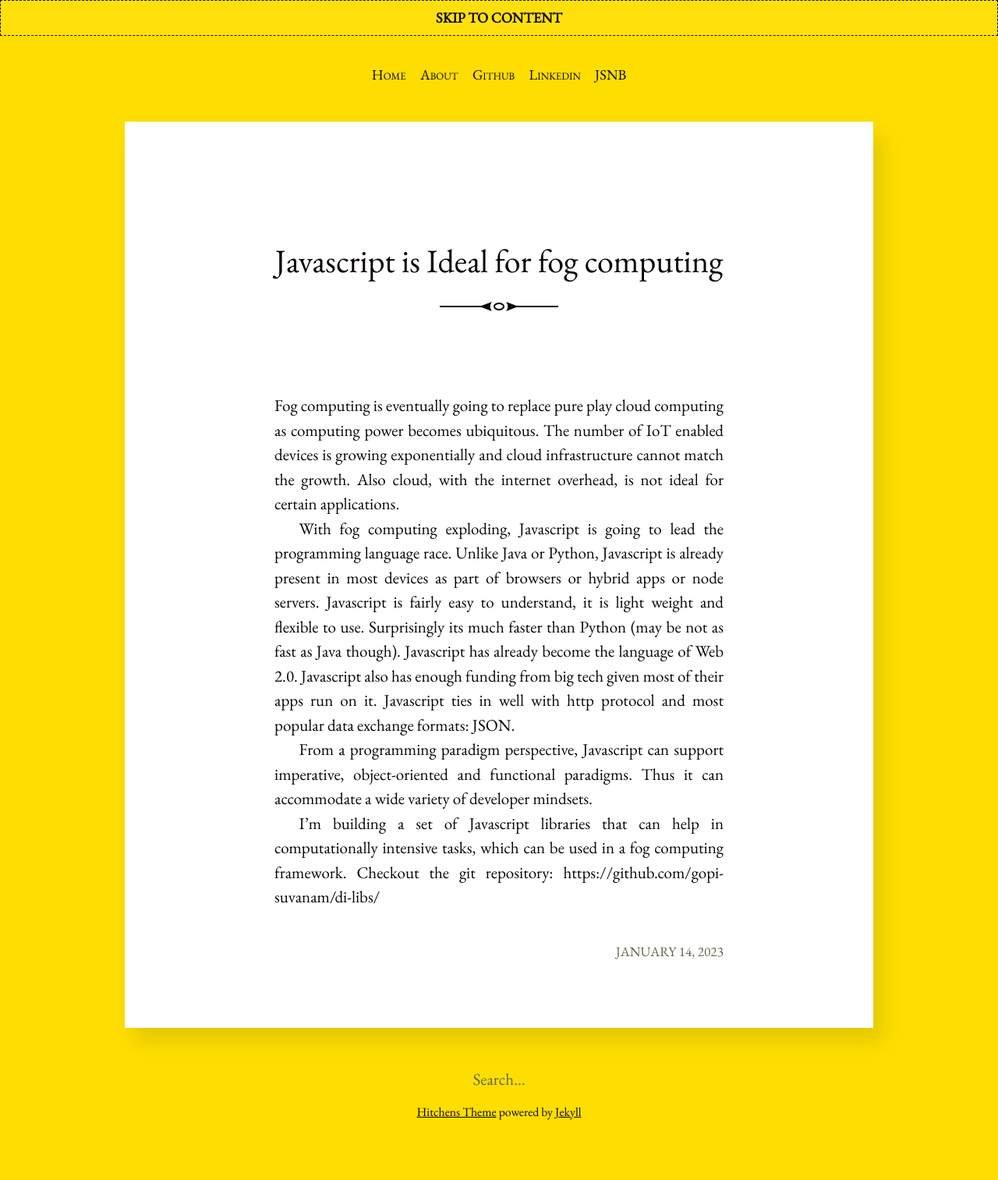
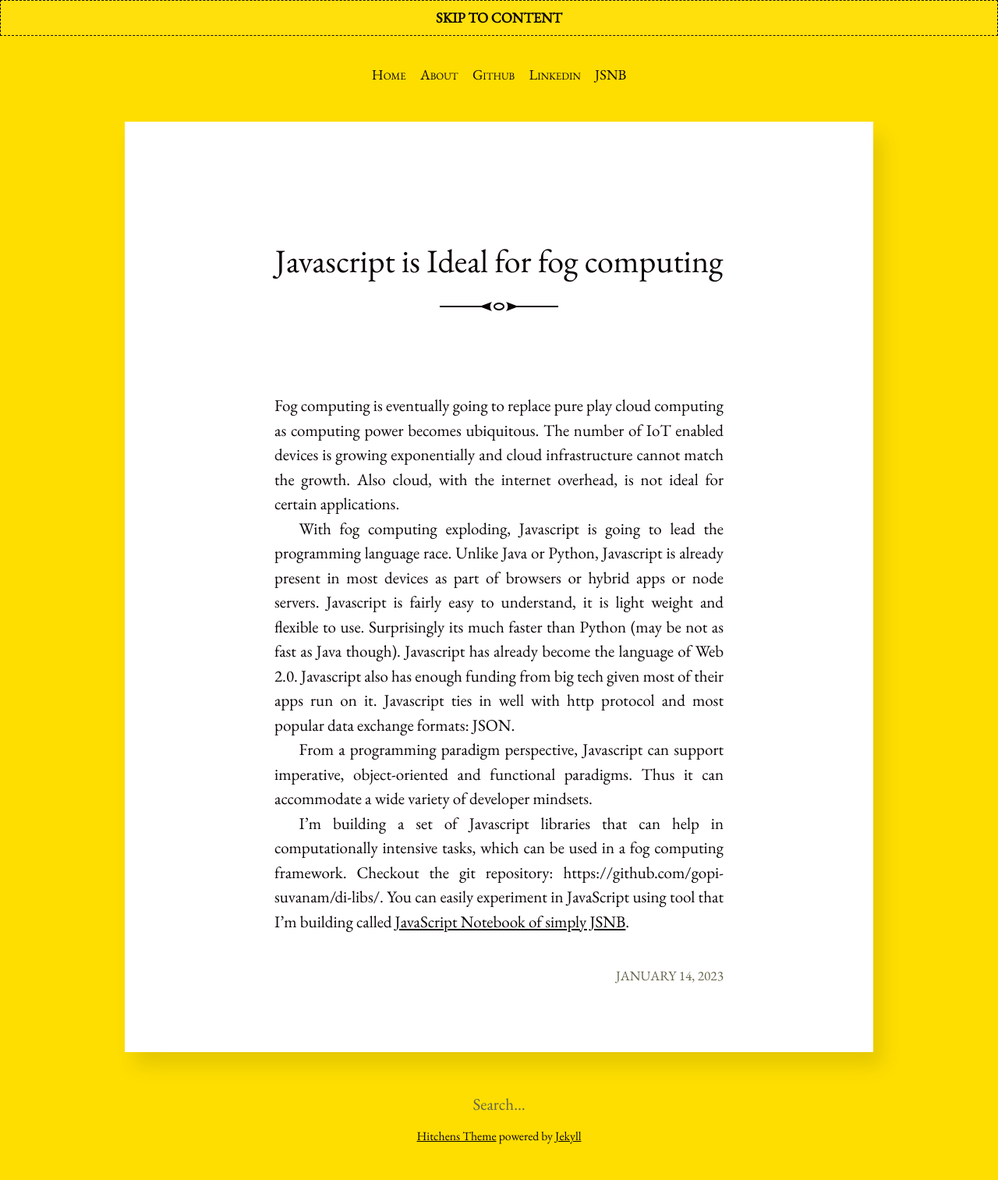
Before and after one commit to gopi-suvanam/gopi-suvanam.github.io, a Jekyll site: the page built from _posts/2023-01-14-JavaScript-Ideal-For-Fog-Computing.md, in a window 1280 px wide. Shown: the whole page at 78% size. Built offline with Jekyll 4.4.1, drawn with Linux system fonts in a browser that asks for light colours; before the commit the page ends 1481 px from its top, so only the background shows below that.

Commit message:
Update 2023-01-14-JavaScript-Ideal-For-Fog-Computing.md

```diff
--- a/_posts/2023-01-14-JavaScript-Ideal-For-Fog-Computing.md
+++ b/_posts/2023-01-14-JavaScript-Ideal-For-Fog-Computing.md
@@ -11,4 +11,4 @@ With fog computing exploding, Javascript is going to lead the programming langua
 From a programming paradigm perspective, Javascript can support imperative, object-oriented and functional paradigms. Thus it can accommodate a wide variety of developer mindsets.
 
 I’m building a set of Javascript libraries that can help in computationally intensive tasks, which can be used in a fog computing framework. Checkout the git repository:
-https://github.com/gopi-suvanam/di-libs/
+https://github.com/gopi-suvanam/di-libs/. You can easily experiment in JavaScript using tool that I'm building called [JavaScript Notebook of simply JSNB](/jsnb).
```
